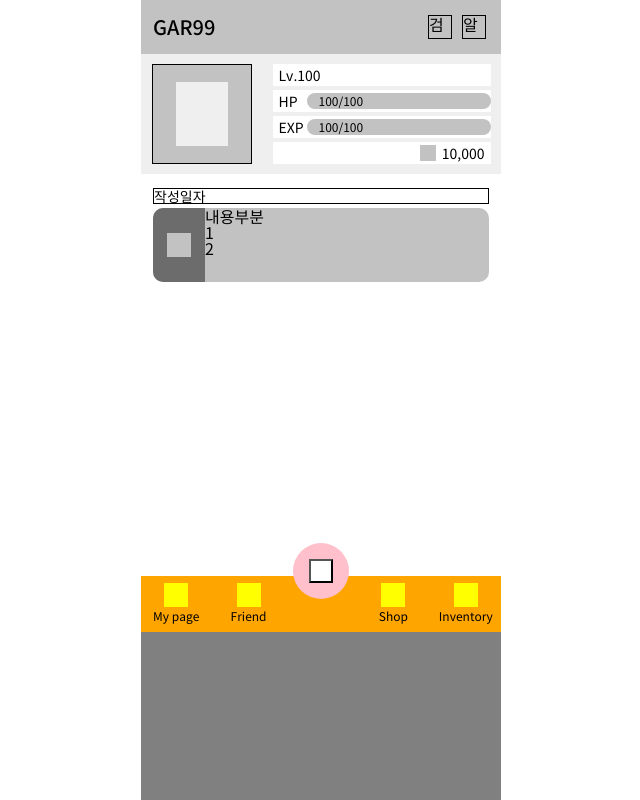
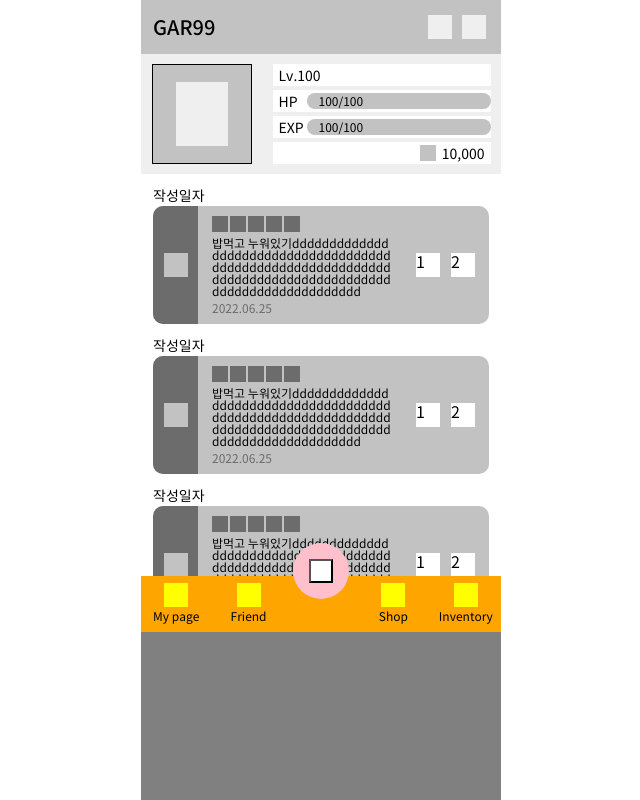
Before and after one commit to hanghae99-final-5/Final-FrontEnd, a React (Create React App) app: page / in a window 1280 px wide. Shown: the whole page, without its empty margins (319-959 px from the left). Built offline with nearby package versions, Linux system fonts and the light colour scheme.

Commit message:
Main 페이지 뷰 구현

```diff
--- a/src/components/MainHeader.js
+++ b/src/components/MainHeader.js
@@ -6,11 +6,10 @@ const MainHeader = () => {
         <MainHeaderWrap>
             <NicknameDiv>GAR99</NicknameDiv>
             <NavDiv>
-                <div>검</div>
-                <div>알</div>
+                <div></div>
+                <div></div>
             </NavDiv>
         </MainHeaderWrap>
-
     )
 
 }
@@ -44,6 +43,6 @@ const NavDiv = styled.div`
     div {
         width: 24px;
         height: 24px;
-        border: 1px solid;
+        background: #EFEFEF;
     }
 `;
--- a/src/components/TodoList.js
+++ b/src/components/TodoList.js
@@ -6,18 +6,80 @@ const TodoList = () => {
         <TodoListContainer>
             <TodoListWrap>
                 <div>작성일자</div>
-
                 <TodoListContext>
                     <PlusButtonWrap>
                         <div></div>
                     </PlusButtonWrap>
-                    <div>
-                        <div>내용부분</div>
+                    <TodoDetailBox>
+                        <DetailBoxDiv1>
+                            <div>
+                                <DifficultyIcon/>
+                                <DifficultyIcon/>
+                                <DifficultyIcon/>
+                                <DifficultyIcon/>
+                                <DifficultyIcon/>
+                            </div>
+                            <div>밥먹고 누워있기ddddddddddddddddddddddddddddddddddddddddddddddddddddddddddddddddddddddddddddddddddddddddddddddddddddddddd</div>
+                            <div>2022.06.25</div>
+                        </DetailBoxDiv1>
                         <div>
                             <div>1</div>
                             <div>2</div>
                         </div>
-                    </div>
+                    </TodoDetailBox>
+                </TodoListContext>
+            </TodoListWrap>
+
+            <TodoListWrap>
+                <div>작성일자</div>
+                <TodoListContext>
+                    <PlusButtonWrap>
+                        <div></div>
+                    </PlusButtonWrap>
+                    <TodoDetailBox>
+                        <DetailBoxDiv1>
+                            <div>
+                                <DifficultyIcon/>
+                                <DifficultyIcon/>
+                                <DifficultyIcon/>
+                                <DifficultyIcon/>
+                                <DifficultyIcon/>
+                            </div>
+                            <div>밥먹고 누워있기ddddddddddddddddddddddddddddddddddddddddddddddddddddddddddddddddddddddddddddddddddddddddddddddddddddddddd</div>
+                            <div>2022.06.25</div>
+                        </DetailBoxDiv1>
+                        <div>
+                            <div>1</div>
+                            <div>2</div>
+                        </div>
+                    </TodoDetailBox>
+                </TodoListContext>
+            </TodoListWrap>
+
+
+            <TodoListWrap>
+                <div>작성일자</div>
+                <TodoListContext>
+                    <PlusButtonWrap>
+                        <div></div>
+                    </PlusButtonWrap>
+                    <TodoDetailBox>
+                        <DetailBoxDiv1>
+                            <div>
+                                <DifficultyIcon/>
+                                <DifficultyIcon/>
+                                <DifficultyIcon/>
+                                <DifficultyIcon/>
+                                <DifficultyIcon/>
+                            </div>
+                            <div>밥먹고 누워있기ddddddddddddddddddddddddddddddddddddddddddddddddddddddddddddddddddddddddddddddddddddddddddddddddddddddddd</div>
+                            <div>2022.06.25</div>
+                        </DetailBoxDiv1>
+                        <div>
+                            <div>1</div>
+                            <div>2</div>
+                        </div>
+                    </TodoDetailBox>
                 </TodoListContext>
             </TodoListWrap>
 
@@ -28,6 +90,7 @@ const TodoList = () => {
 export default TodoList;
 
 const TodoListContainer = styled.div`
+    overflow: auto;
     max-width: 360px;
     width: 100%;
     height: 402px;
@@ -50,7 +113,6 @@ const TodoListWrap = styled.div`
 
     & > div:nth-child(1) {
         font-size: 14px;
-        border: 1px solid;
     }
     ${TodoListContext} {
         display: flex;
@@ -76,3 +138,46 @@ const PlusButtonWrap = styled.div`
 
     }
 `;
+const DetailBoxDiv1 = styled.div`
+    font-size: 12px;
+    gap:5px;
+    padding: 10px 0;
+
+    & > div:nth-child(1) {
+        gap: 2px;
+        display: flex;
+
+    }
+    & > div:nth-child(3) {
+        color: #6C6C6C;
+        }
+
+`;
+const TodoDetailBox = styled.div`
+    display: flex;
+    width: 100%;
+    justify-content: space-between;
+    ${DetailBoxDiv1} {
+        display: flex;
+        flex-direction: column;
+        justify-content: space-evenly;
+        padding-left: 14px;
+    }
+    & > div:nth-child(2) {
+        display: flex;
+        align-items: center;
+        padding: 0 14px 0 20px;
+        gap: 11px;
+
+        div {
+            width: 24px;
+            height: 24px;
+            background-color: white;
+        }
+    }
+`;
+const DifficultyIcon = styled.div`
+    width: 16px;
+    height: 16px;
+    background: #6C6C6C;
+`;
--- a/src/styles/GlobalStyle.js
+++ b/src/styles/GlobalStyle.js
@@ -15,6 +15,11 @@ const GlobalStyle = createGlobalStyle`
     *, *::before, *::after {
         box-sizing: border-box;
       }
+
+    html, body {
+      overscroll-behavior-y: contain;
+    }
+
     body {
         height: 100vh;
         height: calc(var(--vh, 1vh) * 100);
@@ -22,6 +27,7 @@ const GlobalStyle = createGlobalStyle`
         min-height: 100vh;
         height: -webkit-fill-available;
         min-height: -webkit-fill-available;
+        word-break: break-all;
     }
     body {
     font-family: "Noto Sans Korean", sans-serif;
```
